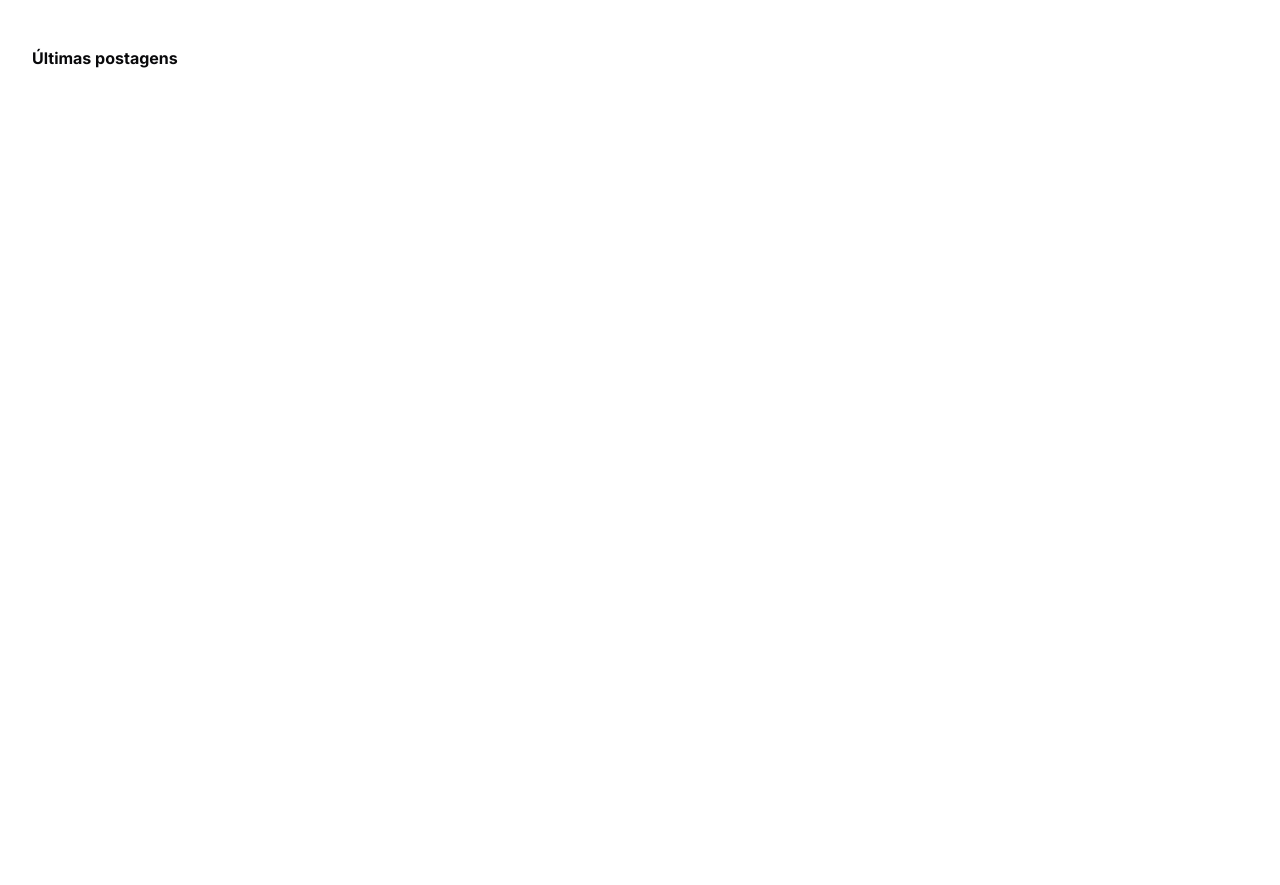
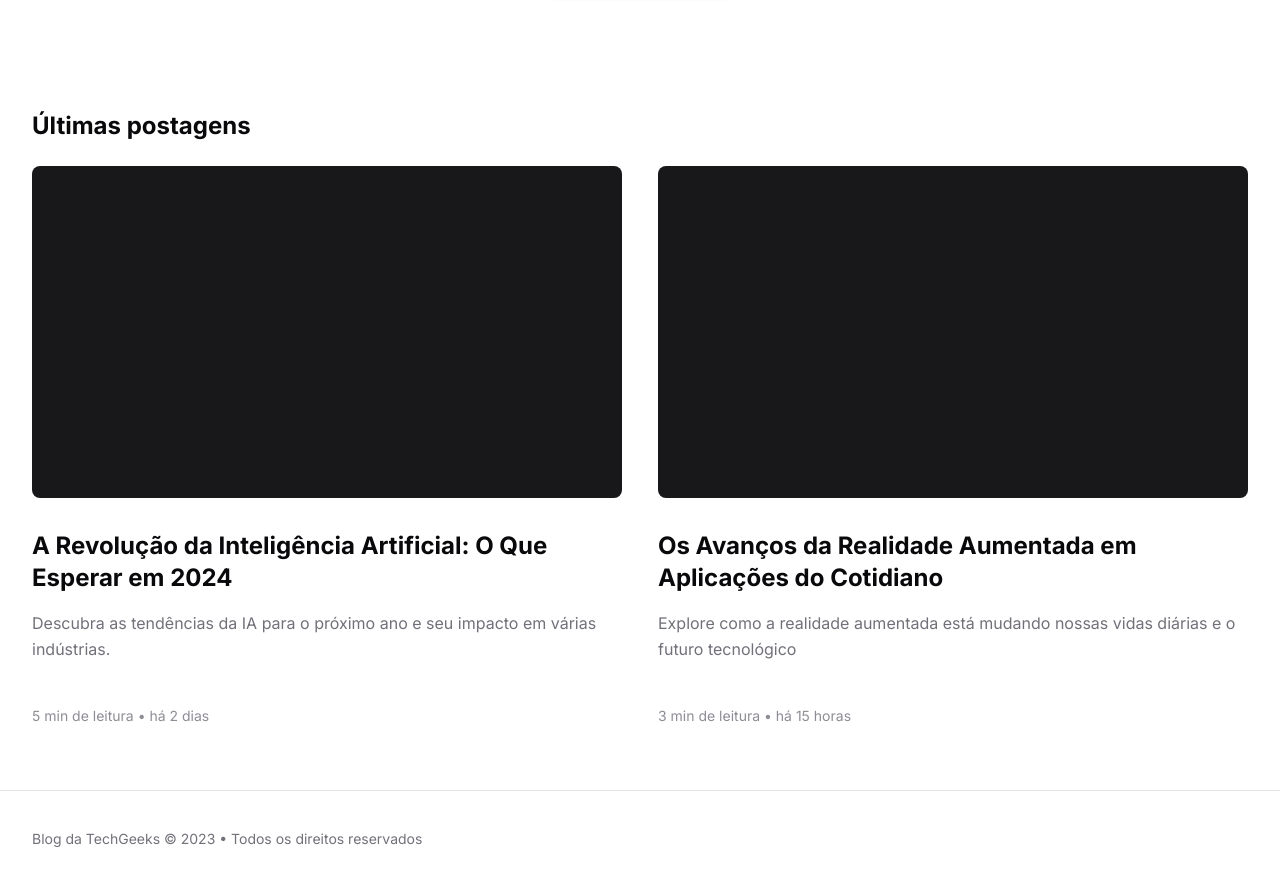
Before and after one commit to edusmpaio/techgeeks-blog, a Next.js app: page / in a window 1280 px wide. Shown: the part 427-1312 px from the top of the page. Before the commit the page ends 800 px from the top, so only its background shows below. Built offline with nearby package versions, Linux system fonts and the light colour scheme.

Commit message:
create last posts section

```diff
--- a/src/app/page.tsx
+++ b/src/app/page.tsx
@@ -1,10 +1,11 @@
 import { Button } from '@/components/ui/button'
+import Link from 'next/link'
 
 export default function Home() {
   return (
     <main>
       <section>
-        <div className="container py-20">
+        <div className="container py-28">
           <div className="mx-auto max-w-lg text-center md:max-w-xl">
             <h1 className="mb-6 text-3xl font-bold md:text-5xl">
               Descubra o Mundo Tech em Primeira Mão
@@ -21,10 +22,51 @@ export default function Home() {
       </section>
 
       <section>
-        <div className="container">
-          <strong className="font-bold">Últimas postagens</strong>
+        <div className="container pb-16">
+          <strong className="mb-6 block text-2xl font-bold">
+            Últimas postagens
+          </strong>
+          <div className="grid gap-9 md:grid-cols-2">
+            <Link href="/">
+              <div className="aspect-video w-full rounded-lg bg-zinc-900" />
+
+              <strong className="mb-4 mt-8 block text-xl sm:max-md:text-2xl lg:text-2xl">
+                A Revolução da Inteligência Artificial: O Que Esperar em 2024
+              </strong>
+              <p className="mb-11 line-clamp-2 leading-relaxed text-muted-foreground">
+                Descubra as tendências da IA para o próximo ano e seu impacto em
+                várias indústrias.
+              </p>
+              <p className="text-sm text-muted-foreground/80">
+                <span>5 min de leitura</span> • <span>há 2 dias</span>
+              </p>
+            </Link>
+
+            <Link href="/">
+              <div className="aspect-video w-full rounded-lg bg-zinc-900" />
+
+              <strong className="mb-4 mt-8 block text-xl sm:max-md:text-2xl lg:text-2xl">
+                Os Avanços da Realidade Aumentada em Aplicações do Cotidiano
+              </strong>
+              <p className="mb-11 line-clamp-2 leading-relaxed text-muted-foreground">
+                Explore como a realidade aumentada está mudando nossas vidas
+                diárias e o futuro tecnológico
+              </p>
+              <p className="text-sm text-muted-foreground/80">
+                <span>3 min de leitura</span> • <span>há 15 horas</span>
+              </p>
+            </Link>
+          </div>
         </div>
       </section>
+
+      <footer className="border-t py-8 md:py-0">
+        <div className="container flex items-center justify-center md:h-24 md:justify-start">
+          <p className="text-center text-sm leading-relaxed text-muted-foreground md:text-left">
+            Blog da TechGeeks © 2023 • Todos os direitos reservados
+          </p>
+        </div>
+      </footer>
     </main>
   )
 }
```
